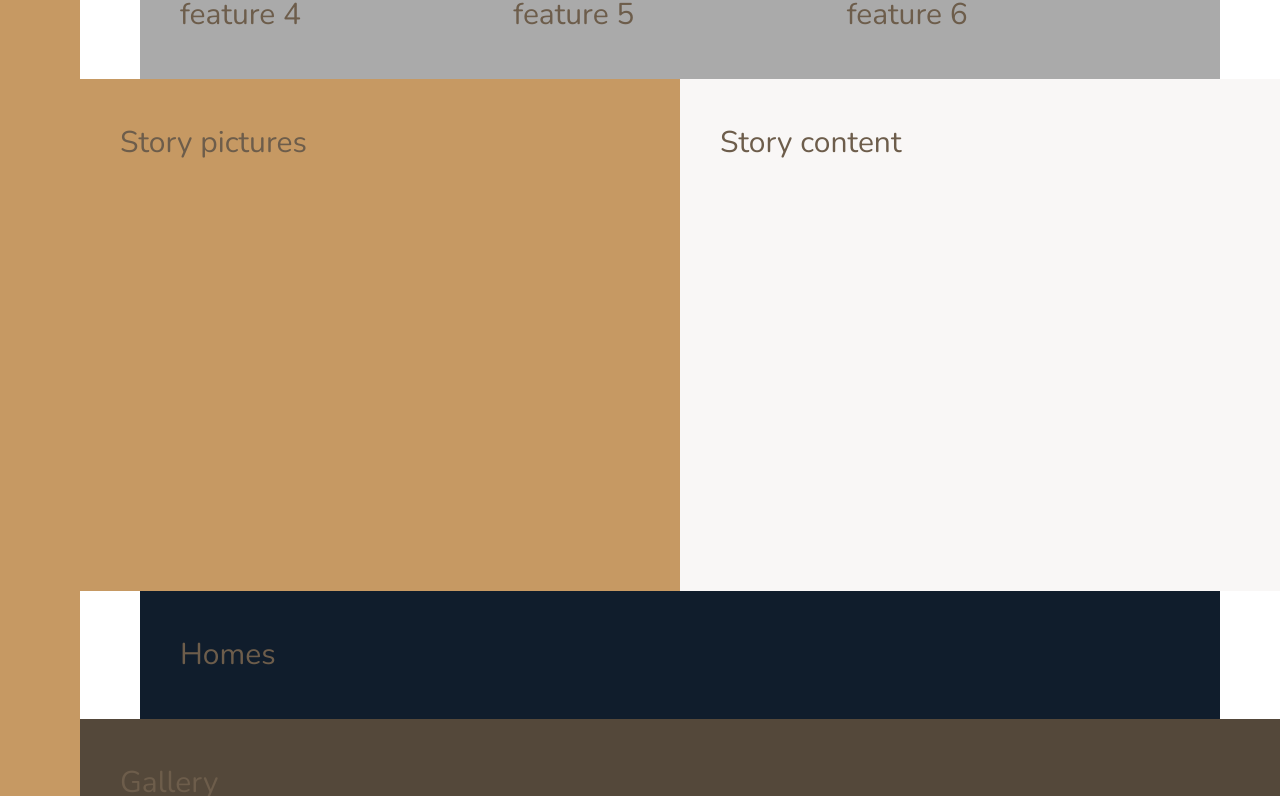
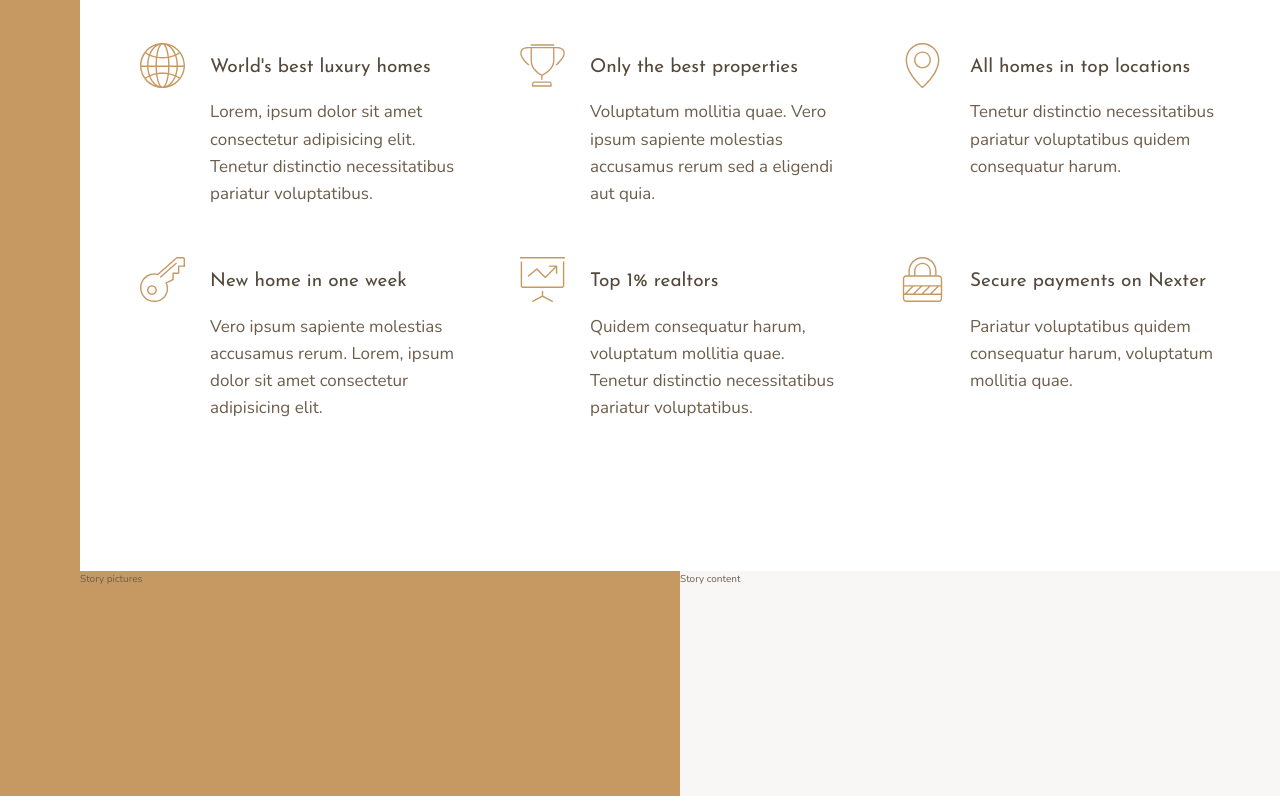
Before and after one commit to kylestarrett1/Nexter, a website: page index.html in a window 1280 px wide. Shown: the part 737-1533 px from the top of the page. Drawn offline with nearby package versions, Linux system fonts and the light colour scheme.

Commit message:
Started features section.

```diff
--- a/index.html
+++ b/index.html
@@ -25,12 +25,60 @@
         </div>
 
         <section class="features">
-            <div class="feature">feature 1</div>
-            <div class="feature">feature 2</div>
-            <div class="feature">feature 3</div>
-            <div class="feature">feature 4</div>
-            <div class="feature">feature 5</div>
-            <div class="feature">feature 6</div>
+            <div class="feature">
+                <svg class="feature__icon">
+                    <use xlink:href="img/sprite.svg#icon-global"></use>
+                </svg>
+                <h4 class="heading-4 heading-4--dark">World's best luxury homes</h4>
+                <p class="feature__text">Lorem, ipsum dolor sit amet consectetur adipisicing elit. Tenetur distinctio necessitatibus pariatur voluptatibus.
+                </p>
+            </div>
+
+            <div class="feature">
+                <svg class="feature__icon">
+                    <use xlink:href="img/sprite.svg#icon-trophy"></use>
+                </svg>
+                <h4 class="heading-4 heading-4--dark">Only the best properties</h4>
+                <p class="feature__text">Voluptatum mollitia quae. Vero ipsum sapiente molestias accusamus rerum sed a eligendi aut quia.
+                </p>
+            </div>
+
+            <div class="feature">
+                <svg class="feature__icon">
+                    <use xlink:href="img/sprite.svg#icon-map-pin"></use>
+                </svg>
+                <h4 class="heading-4 heading-4--dark">All homes in top locations</h4>
+                <p class="feature__text">Tenetur distinctio necessitatibus pariatur voluptatibus quidem consequatur harum.
+                </p>
+            </div>
+
+            <div class="feature">
+                <svg class="feature__icon">
+                    <use xlink:href="img/sprite.svg#icon-key"></use>
+                </svg>
+                <h4 class="heading-4 heading-4--dark">New home in one week</h4>
+                <p class="feature__text">Vero ipsum sapiente molestias accusamus rerum. Lorem, ipsum dolor sit amet consectetur adipisicing elit.
+                </p>
+            </div>
+
+            <div class="feature">
+                <svg class="feature__icon">
+                    <use xlink:href="img/sprite.svg#icon-presentation"></use>
+                </svg>
+                <h4 class="heading-4 heading-4--dark">Top 1% realtors</h4>
+                <p class="feature__text">Quidem consequatur harum, voluptatum mollitia quae. Tenetur distinctio necessitatibus pariatur voluptatibus.
+                </p>
+            </div>
+
+            <div class="feature">
+                <svg class="feature__icon">
+                    <use xlink:href="img/sprite.svg#icon-lock"></use>
+                </svg>
+                <h4 class="heading-4 heading-4--dark">Secure payments on Nexter</h4>
+                <p class="feature__text">Pariatur voluptatibus quidem consequatur harum, voluptatum mollitia quae.
+                </p>
+            </div>
+
         </section>
 
         <div class="story__pictures">
--- a/sass/_base.scss
+++ b/sass/_base.scss
@@ -41,8 +41,4 @@
     grid-template-rows: 80vh min-content 40vw repeat(3, min-content);
     grid-template-columns: [sidebar-start] 8rem [sidebar-end full-start] minmax(6rem, 1fr) [center-start] repeat(8,[col-start] minmax(min-content, 14rem) [col-end]) [center-end] minmax(6rem, 1fr) [full-end];
 
-    & > * {
-        padding: 40px;
-        font-size: 3rem;
-    }
 }
--- a/sass/_features.scss
+++ b/sass/_features.scss
@@ -1,7 +1,32 @@
 .features {
-    background-color: var(--color-grey-light-2);
     grid-column: center-start / center-end;
 
+    margin: 15rem 0;
+
     display: grid;
-    grid-template-columns: repeat(3, 1fr);
+    // grid-template-columns: repeat(3, 1fr);
+    grid-template-columns: repeat(auto-fit, minmax(25rem, 1fr));
+    gap: 6rem;
+    align-items: start;
 }
+
+.feature {
+
+    display: grid;
+    grid-template-columns: min-content 1fr;
+    row-gap: 1.5rem;
+    column-gap: 2.5rem;
+
+
+    &__icon {
+        fill: var(--color-primary);
+        width: 4.5rem;
+        height: 4.5rem;
+        grid-row: 1 / span 2;
+        transform: translateY(-1rem);
+    }
+
+    &__text {
+        font-size: 1.7rem;
+    }
+}
--- a/sass/_typography.scss
+++ b/sass/_typography.scss
@@ -0,0 +1,24 @@
+%heading {
+    font-family: var(--font-display);
+    font-weight: 400;
+}
+
+.heading-1 {
+    @extend %heading;
+}
+
+.heading-2 {
+    @extend %heading;
+}
+
+.heading-3 {
+    @extend %heading;
+}
+
+.heading-4 {
+    @extend %heading;
+    font-size: 1.9rem;
+
+    &--light { color: var(--color-grey-light-1) };
+    &--dark { color: var(--color-grey-dark-1) };
+}
```
Also changed, not shown: css/style.css.
